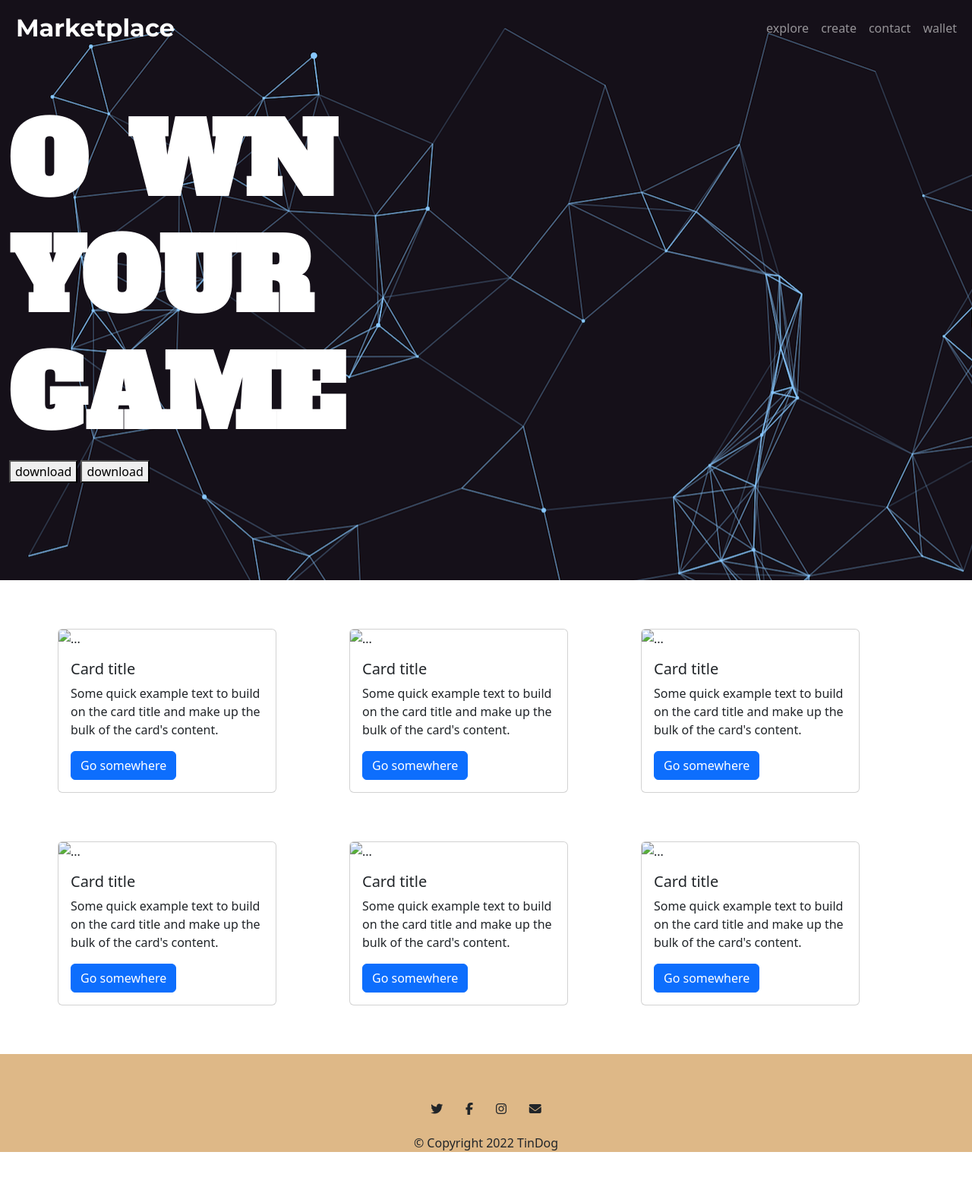
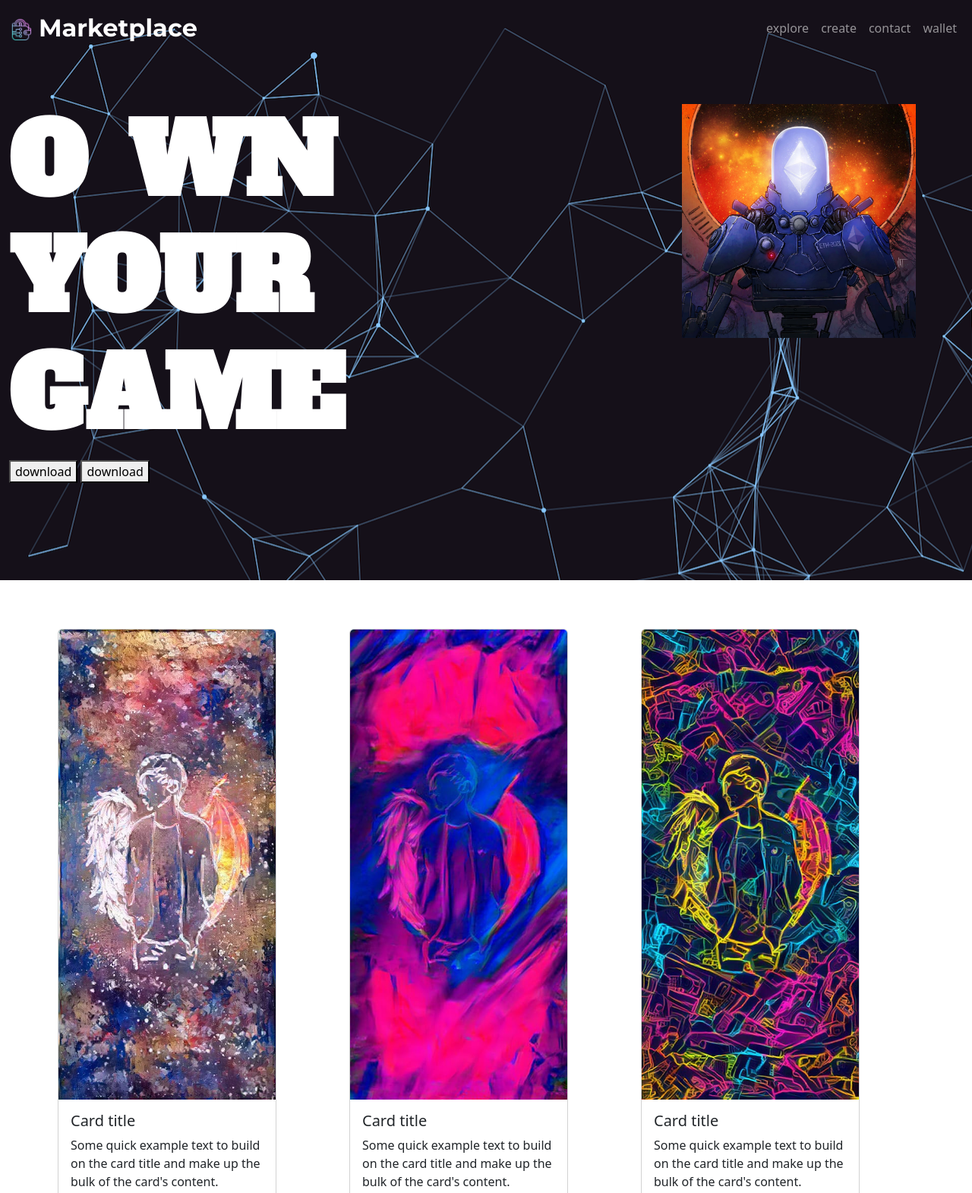
Before and after one commit to MadScientist1912/blocathon.github.io, a plain HTML site: page main.html in a window 1280 px wide. Shown: the top 1571 px of the page at 76% size. Before the commit the page ends 1533 px from the top, so only its background shows below. Drawn offline with nearby package versions, Linux system fonts and the light colour scheme; files whose address does not match are found by name.

Commit message:
Update main.html
main.html images changed

```diff
--- a/main.html
+++ b/main.html
@@ -37,7 +37,7 @@
             <div class="top-div">
               <nav class="navbar navbar-expand-lg navbar-dark top-nav">
 
-                <a class="navbar-brand" href=""> <img src="img/crypto.png" class="icon" alt=""> Marketplace</a>
+                <a class="navbar-brand" href=""> <img src="crypto.png" class="icon" alt=""> Marketplace</a>
                 <button class="navbar-toggler" type="button" data-bs-toggle="collapse" data-bs-target="#navbarText" aria-controls="navbarText" aria-expanded="false" aria-label="Toggle navigation">
                   <span class="navbar-toggler-icon"></span>
                 </button>
@@ -72,7 +72,7 @@
                   <button>download</button>
                 </div>
                 <div class ="col-lg-6 col-md-6 col-sm-12">
-                  <img class="robot-img" src="img/robot.png" alt="">
+                  <img class="robot-img" src="robot.png" alt="">
                 </div>
             </div>
 
@@ -85,7 +85,7 @@
       <div class="row first">
         <div class="col-lg-4 col-md-6 col-sm-12 price-card-1 ">
           <div class="card" style="width: 18rem;">
-            <img src="img/image1.png" class="card-img-top" alt="...">
+            <img src="image1.png" class="card-img-top" alt="...">
             <div class="card-body">
               <h5 class="card-title">Card title</h5>
               <p class="card-text">Some quick example text to build on the card title and make up the bulk of the card's content.</p>
@@ -95,7 +95,7 @@
         </div>
         <div class="col-lg-4 col-md-6 col-sm-12 price-card-1 ">
           <div class="card" style="width: 18rem;">
-            <img src="img/image2.jpeg" class="card-img-top" alt="...">
+            <img src="image2.jpeg" class="card-img-top" alt="...">
             <div class="card-body">
               <h5 class="card-title">Card title</h5>
               <p class="card-text">Some quick example text to build on the card title and make up the bulk of the card's content.</p>
@@ -105,7 +105,7 @@
         </div>
         <div class="col-lg-4 col-md-6 col-sm-12 price-card-1 ">
           <div class="card" style="width: 18rem;">
-            <img src="img/image3.jpeg" class="card-img-top" alt="...">
+            <img src="image3.jpeg" class="card-img-top" alt="...">
             <div class="card-body">
               <h5 class="card-title">Card title</h5>
               <p class="card-text">Some quick example text to build on the card title and make up the bulk of the card's content.</p>
@@ -117,7 +117,7 @@
       <div class="row second">
         <div class="col-lg-4 col-md-6 col-sm-12 price-card-1 ">
           <div class="card" style="width: 18rem;">
-            <img src="img/image4.jpeg" class="card-img-top" alt="...">
+            <img src="image4.jpeg" class="card-img-top" alt="...">
             <div class="card-body">
               <h5 class="card-title">Card title</h5>
               <p class="card-text">Some quick example text to build on the card title and make up the bulk of the card's content.</p>
@@ -127,7 +127,7 @@
         </div>
         <div class="col-lg-4 col-md-6 col-sm-12 price-card-1 ">
           <div class="card" style="width: 18rem;">
-            <img src="img/image5.jpeg" class="card-img-top" alt="...">
+            <img src="image5.jpeg" class="card-img-top" alt="...">
             <div class="card-body">
               <h5 class="card-title">Card title</h5>
               <p class="card-text">Some quick example text to build on the card title and make up the bulk of the card's content.</p>
@@ -137,7 +137,7 @@
         </div>
         <div class="col-lg-4 col-md-6 col-sm-12 price-card-1 ">
           <div class="card" style="width: 18rem;">
-            <img src="img/image6.jpeg" class="card-img-top" alt="...">
+            <img src="image6.jpeg" class="card-img-top" alt="...">
             <div class="card-body">
               <h5 class="card-title">Card title</h5>
               <p class="card-text">Some quick example text to build on the card title and make up the bulk of the card's content.</p>
```
